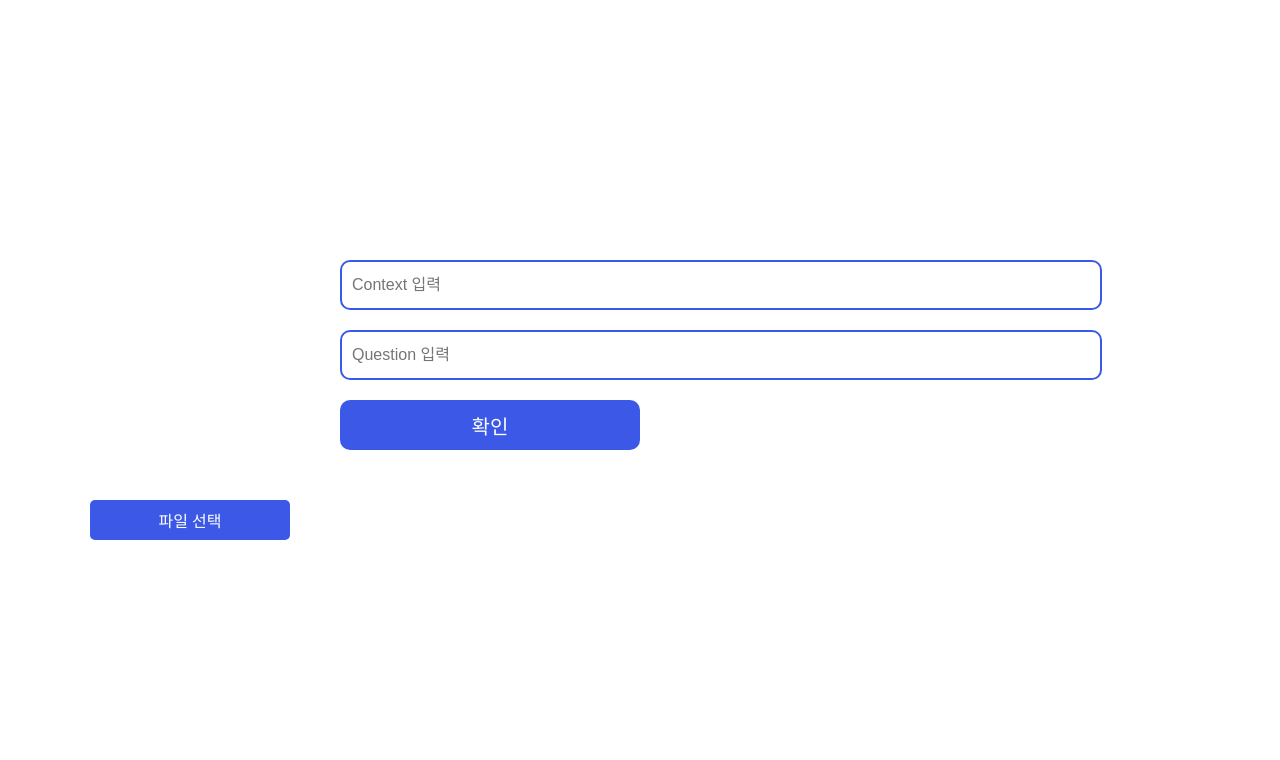
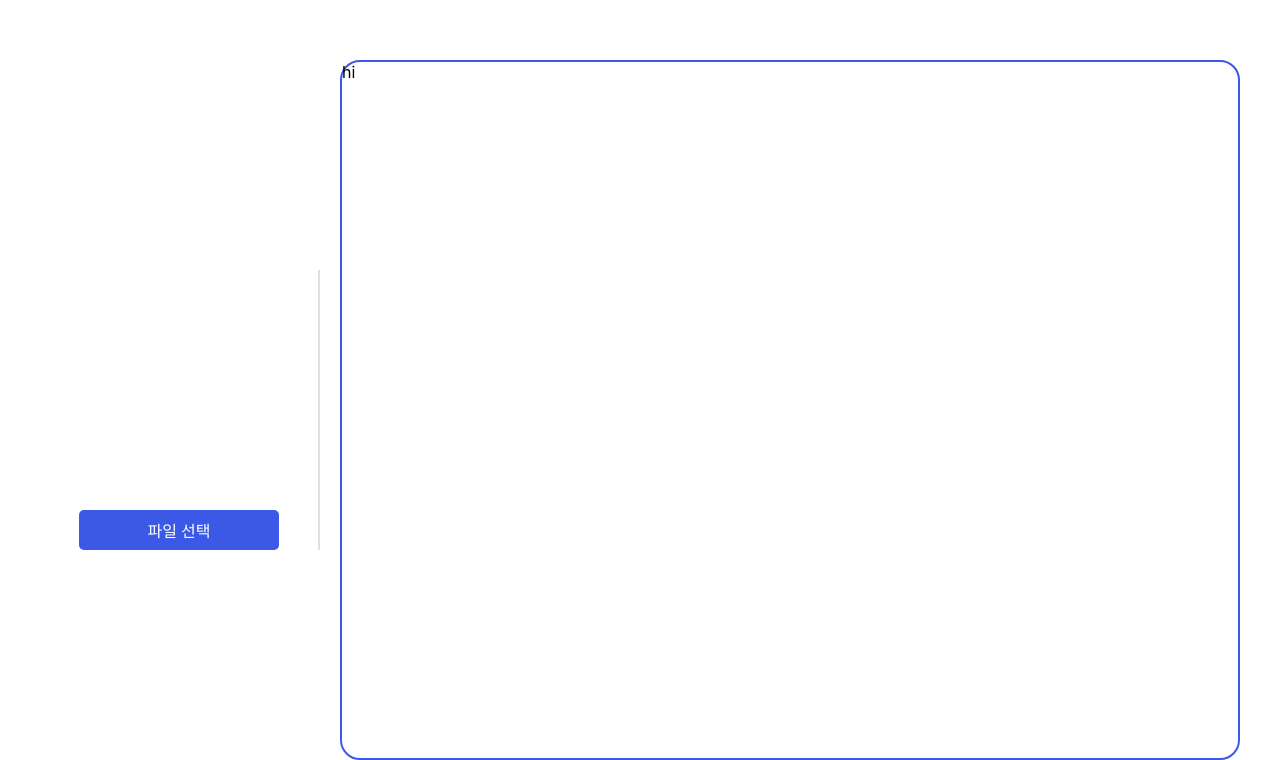
Before and after one commit to Sunny-jinn/khu-cse-track-project, a React (Vite) app: page / in a window 1280 px wide. Shown: the part 140-900 px from the top of the page. Before the commit the page ends 800 px from the top, so only its background shows below. Built offline with nearby package versions, Linux system fonts and the light colour scheme.

Commit message:
feat: component 분리 및 Question component 추가

```diff
--- /dev/null
+++ b/src/components/FileUpload/FileUpload.tsx
@@ -0,0 +1,53 @@
+import { ChangeEvent, useState } from "react";
+import { FileDiv, PreviewImg, UploadLabel } from "./styled";
+
+const FileUpload = () => {
+  const [file, setFile] = useState<File | null>();
+  const [fileExtension, setFileExtension] = useState<string | null>();
+
+  const fileUploadHandle = (e: ChangeEvent<HTMLInputElement>) => {
+    e.preventDefault();
+    if (e.target.files) {
+      setFile(e.target.files[0]);
+
+      const fileNameParts = e.target.files[0].name.split(".");
+      if (fileNameParts.length > 1) {
+        const extension = fileNameParts.pop()!.toLowerCase(); // 소문자로 변환
+        setFileExtension(extension);
+      }
+    }
+  };
+  return (
+    <FileDiv>
+      <div
+        style={{
+          width: 200,
+          height: 200,
+          textAlign: "center",
+          marginBottom: 40,
+        }}
+      >
+        {file && (
+          <>
+            <PreviewImg
+              src={`/assets/${fileExtension === "pdf" ? "pdf" : "docx"}.png`}
+              alt="파일"
+            />
+            {file.name}
+          </>
+        )}
+      </div>
+      <input
+        type="file"
+        name="file"
+        id="file"
+        onChange={fileUploadHandle}
+        style={{ display: "none" }}
+        accept=".pdf, .docx, .doc"
+      />
+      <UploadLabel htmlFor="file">파일 선택</UploadLabel>
+    </FileDiv>
+  );
+};
+
+export default FileUpload;
--- /dev/null
+++ b/src/components/FileUpload/styled.ts
@@ -0,0 +1,36 @@
+import styled from "@emotion/styled";
+
+export const FileDiv = styled.div`
+  display: flex;
+  flex-direction: column;
+  align-items: center;
+  width: 280px;
+  border-right: 2px solid #e0e0e0;
+`;
+
+export const UploadLabel = styled.label`
+  display: flex;
+  justify-content: center;
+  align-items: center;
+  background-color: #3b58e6;
+  width: 200px;
+  height: 40px;
+  color: #fff;
+  border-radius: 5px;
+  font-weight: 600;
+  cursor: pointer;
+  transition: 0.3s;
+
+  &:hover {
+    background: #354fcf; // 어두운 색상으로 변경
+  }
+
+  &:active {
+    background: #17225b; // 어두운 색상으로 변경
+  }
+`;
+
+export const PreviewImg = styled.img`
+  width: 100%;
+  height: 180px;
+`;
--- a/src/components/InputBox.tsx
+++ /dev/null
@@ -1,20 +0,0 @@
-import styled from "@emotion/styled";
-import React from "react";
-
-const Input = styled.input`
-  width: 100%;
-  height: 50px;
-  padding: 10px;
-  border: 2px solid #3b58e6;
-  border-radius: 10px;
-  font-size: 16px;
-  margin-bottom: 20px;
-`;
-
-type InputBoxProps = {
-  placeholder: string;
-};
-
-export const InputBox: React.FC<InputBoxProps> = ({ placeholder }) => {
-  return <Input placeholder={placeholder} />;
-};
--- a/src/components/Main.tsx
+++ b/src/components/Main.tsx
@@ -1,127 +1,26 @@
 import styled from "@emotion/styled";
-import { InputBox } from "./InputBox";
-import { ChangeEvent, useState } from "react";
+import FileUpload from "./FileUpload/FileUpload";
+import Question from "./Question/Question";
 
 const Container = styled.div`
   width: 100%;
-  padding-top: 400px;
+  padding-top: 200px;
 `;
 
 const Wrapper = styled.div`
   margin: 0 auto;
   display: flex;
   width: 1200px;
-`;
-
-const Button = styled.button`
-  width: 300px;
-  height: 50px;
-  border-radius: 10px;
-  font-size: 20px;
-  font-weight: 600;
-  color: #fff;
-  background: #3b58e6;
-  transition: 0.3s;
-
-  &:hover {
-    background: #354fcf; // 어두운 색상으로 변경
-  }
-
-  &:active {
-    background: #17225b; // 어두운 색상으로 변경
-  }
-`;
-
-const FileDiv = styled.div`
-  display: flex;
-  flex-direction: column;
+  justify-content: space-between;
   align-items: center;
-  width: 300px;
-`;
-
-const UploadLabel = styled.label`
-  display: flex;
-  justify-content: center;
-  align-items: center;
-  background-color: #3b58e6;
-  width: 200px;
-  height: 40px;
-  color: #fff;
-  border-radius: 5px;
-  font-weight: 600;
-  cursor: pointer;
-  transition: 0.3s;
-
-  &:hover {
-    background: #354fcf; // 어두운 색상으로 변경
-  }
-
-  &:active {
-    background: #17225b; // 어두운 색상으로 변경
-  }
-`;
-
-const ExampleImg = styled.img`
-  width: 100%;
-  height: 180px;
 `;
 
 const Main: React.FC = () => {
-  const [file, setFile] = useState<File | null>();
-  const [fileExtension, setFileExtension] = useState<string | null>();
-
-  const fileUploadHandle = (e: ChangeEvent<HTMLInputElement>) => {
-    e.preventDefault();
-    if (e.target.files) {
-      setFile(e.target.files[0]);
-
-      const fileNameParts = e.target.files[0].name.split(".");
-      if (fileNameParts.length > 1) {
-        const extension = fileNameParts.pop()!.toLowerCase(); // 소문자로 변환
-        setFileExtension(extension);
-      }
-    }
-  };
-
   return (
     <Container>
       <Wrapper>
-        <FileDiv>
-          <div
-            style={{
-              width: 200,
-              height: 200,
-              textAlign: "center",
-              marginBottom: 40,
-            }}
-          >
-            {file && (
-              <>
-                <ExampleImg
-                  src={`/assets/${
-                    fileExtension === "pdf" ? "pdf" : "docx"
-                  }.png`}
-                  alt="파일"
-                />
-                {file.name}
-              </>
-            )}
-          </div>
-          <input
-            type="file"
-            name="file"
-            id="file"
-            onChange={fileUploadHandle}
-            style={{ display: "none" }}
-            accept=".pdf, .docx, .doc"
-          />
-          <UploadLabel htmlFor="file">파일 선택</UploadLabel>
-        </FileDiv>
-        <div>
-          <InputBox placeholder="Context 입력" />
-          <InputBox placeholder="Question 입력" />
-          <Button>확인</Button>
-        </div>
+        <FileUpload />
+        <Question />
       </Wrapper>
     </Container>
   );
--- /dev/null
+++ b/src/components/Question/Question.tsx
@@ -0,0 +1,11 @@
+import { Wrapper } from "./styled";
+
+const Question = () => {
+  return (
+    <Wrapper>
+      <div>hi</div>
+    </Wrapper>
+  );
+};
+
+export default Question;
--- /dev/null
+++ b/src/components/Question/styled.ts
@@ -0,0 +1,8 @@
+import styled from "@emotion/styled";
+
+export const Wrapper = styled.div`
+  width: 900px;
+  height: 700px;
+  border: 2px solid #3b58e6;
+  border-radius: 20px;
+`;
```
